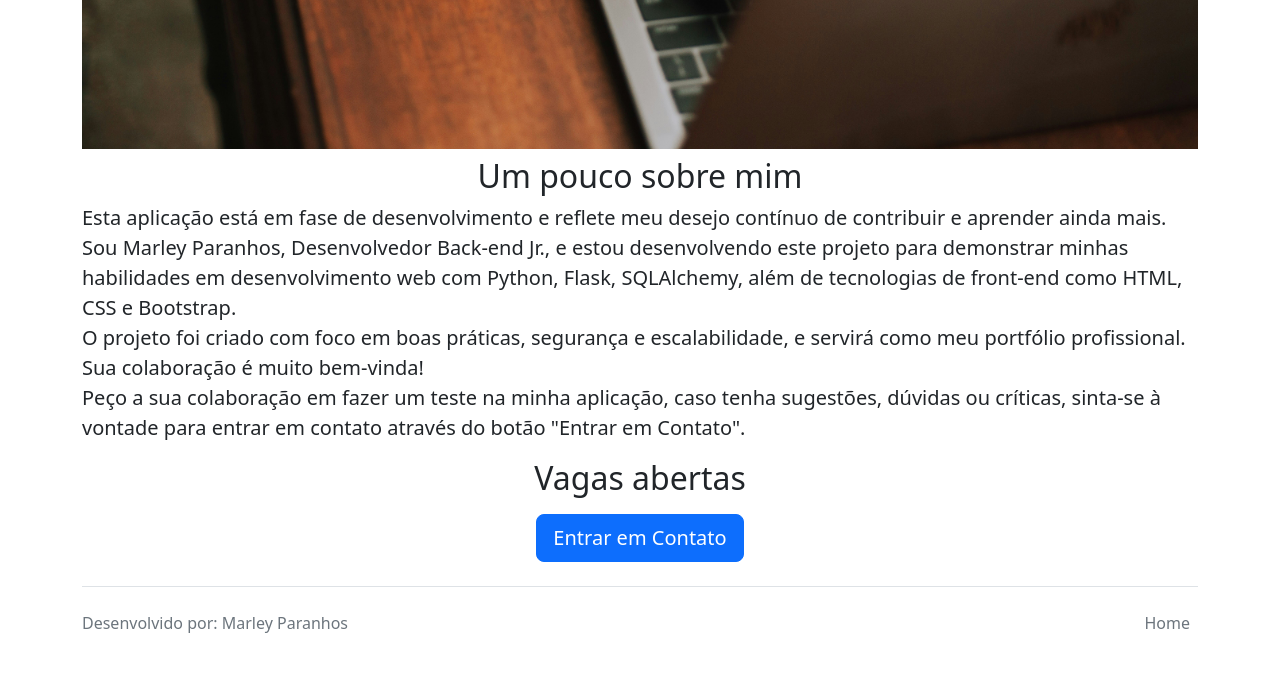
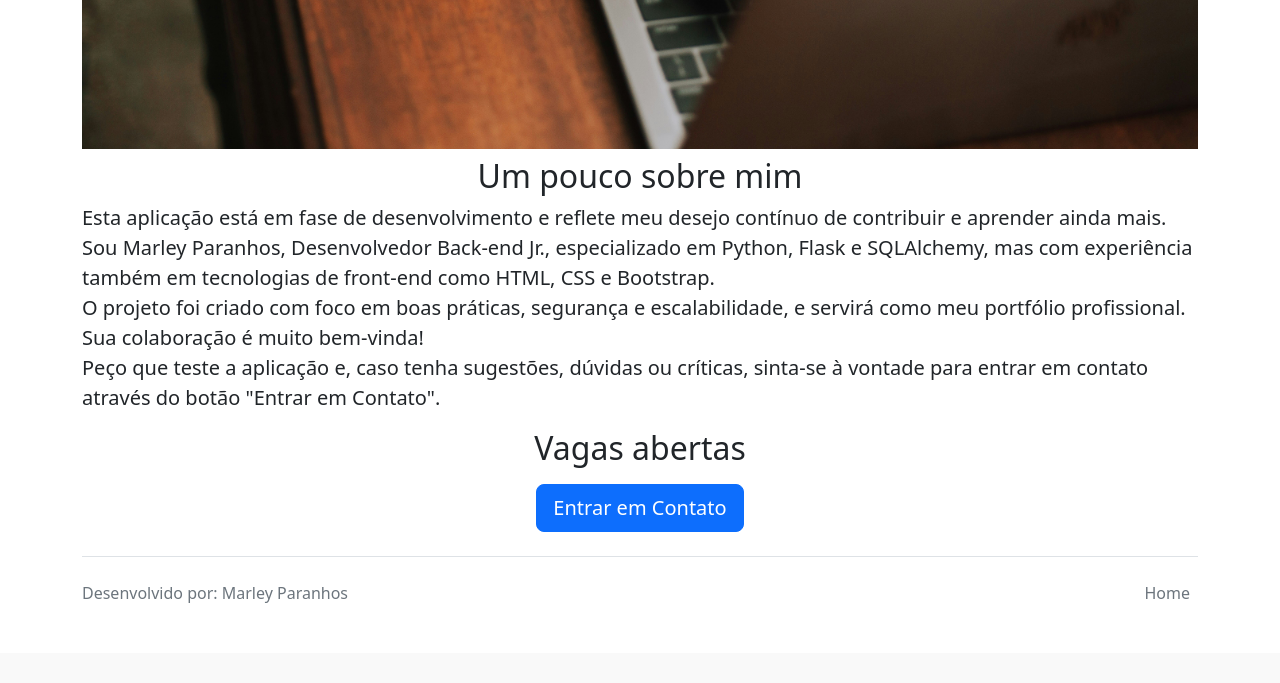
Before and after one commit to marley-paranhos/python_carreiras_v2, a Flask app: template templates/home.html in a window 1280 px wide. Shown: the part 719-1402 px from the top of the page. After the commit the page ends 1322 px from the top, so only its background shows below. Run offline with Flask 3, Linux system fonts and the light colour scheme; the template is opened without the code that fills it, so the values that code supplies are empty.

Commit message:
Ajuste na página home.html

```diff
--- a/templates/home.html
+++ b/templates/home.html
@@ -16,13 +16,13 @@
     <p class="lead">
       Esta aplicação está em fase de desenvolvimento e reflete meu desejo contínuo de contribuir e aprender ainda mais.
       <br>
-      Sou Marley Paranhos, Desenvolvedor Back-end Jr., e estou desenvolvendo este projeto para demonstrar minhas habilidades em desenvolvimento web com Python, Flask, SQLAlchemy, além de tecnologias de front-end como HTML, CSS e Bootstrap.
+      Sou Marley Paranhos, Desenvolvedor Back-end Jr., especializado em Python, Flask e SQLAlchemy, mas com experiência também em tecnologias de front-end como HTML, CSS e Bootstrap.
       <br>
       O projeto foi criado com foco em boas práticas, segurança e escalabilidade, e servirá como meu portfólio profissional.
       <br>
       Sua colaboração é muito bem-vinda!
       <br>
-      Peço a sua colaboração em fazer um teste na minha aplicação, caso tenha sugestões, dúvidas ou críticas, sinta-se à vontade para entrar em contato através do botão "Entrar em Contato".
+      Peço que teste a aplicação e, caso tenha sugestões, dúvidas ou críticas, sinta-se à vontade para entrar em contato através do botão "Entrar em Contato".
     </p>
     <h2 class="text-center">Vagas abertas</h2>
     <p>
```
